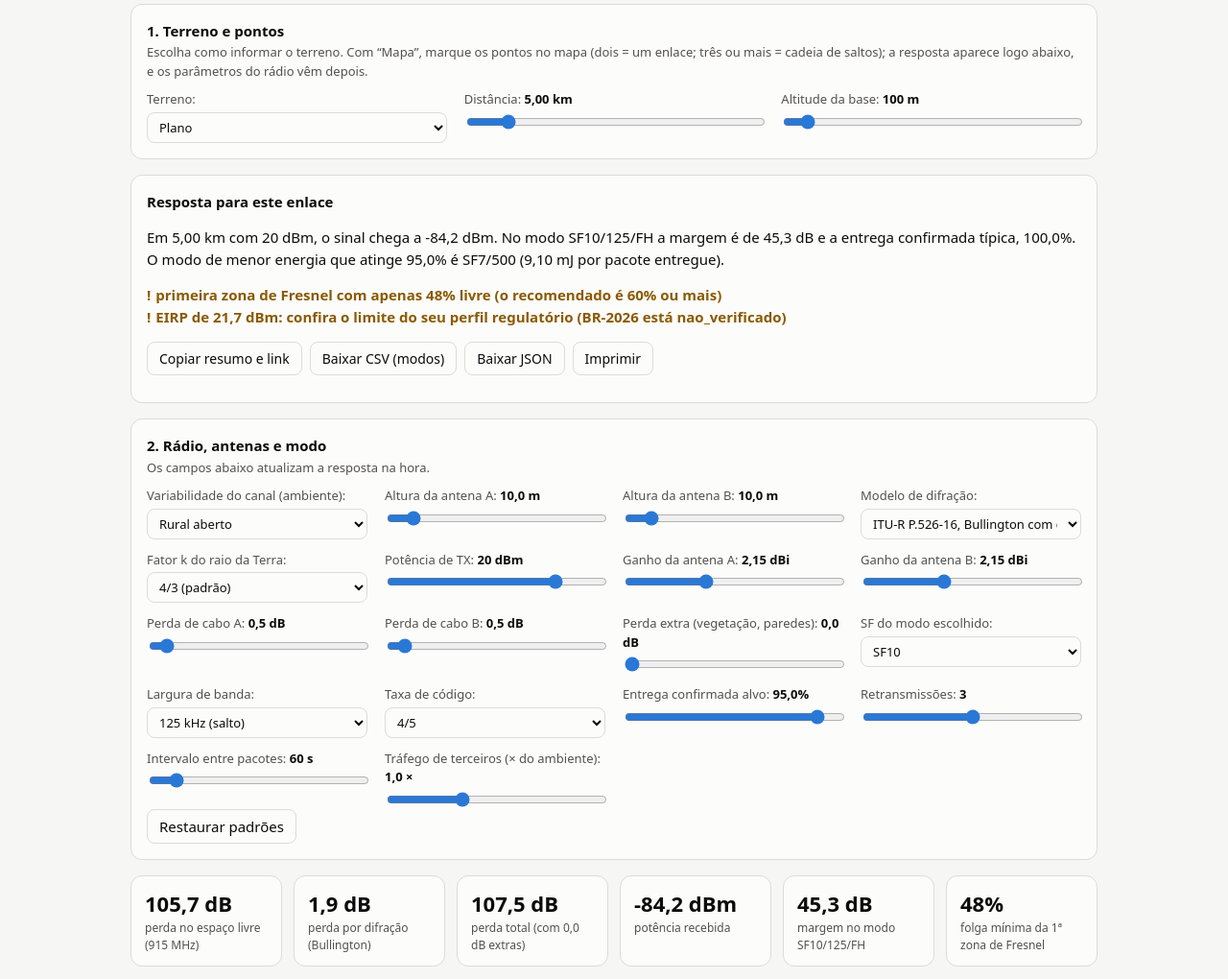
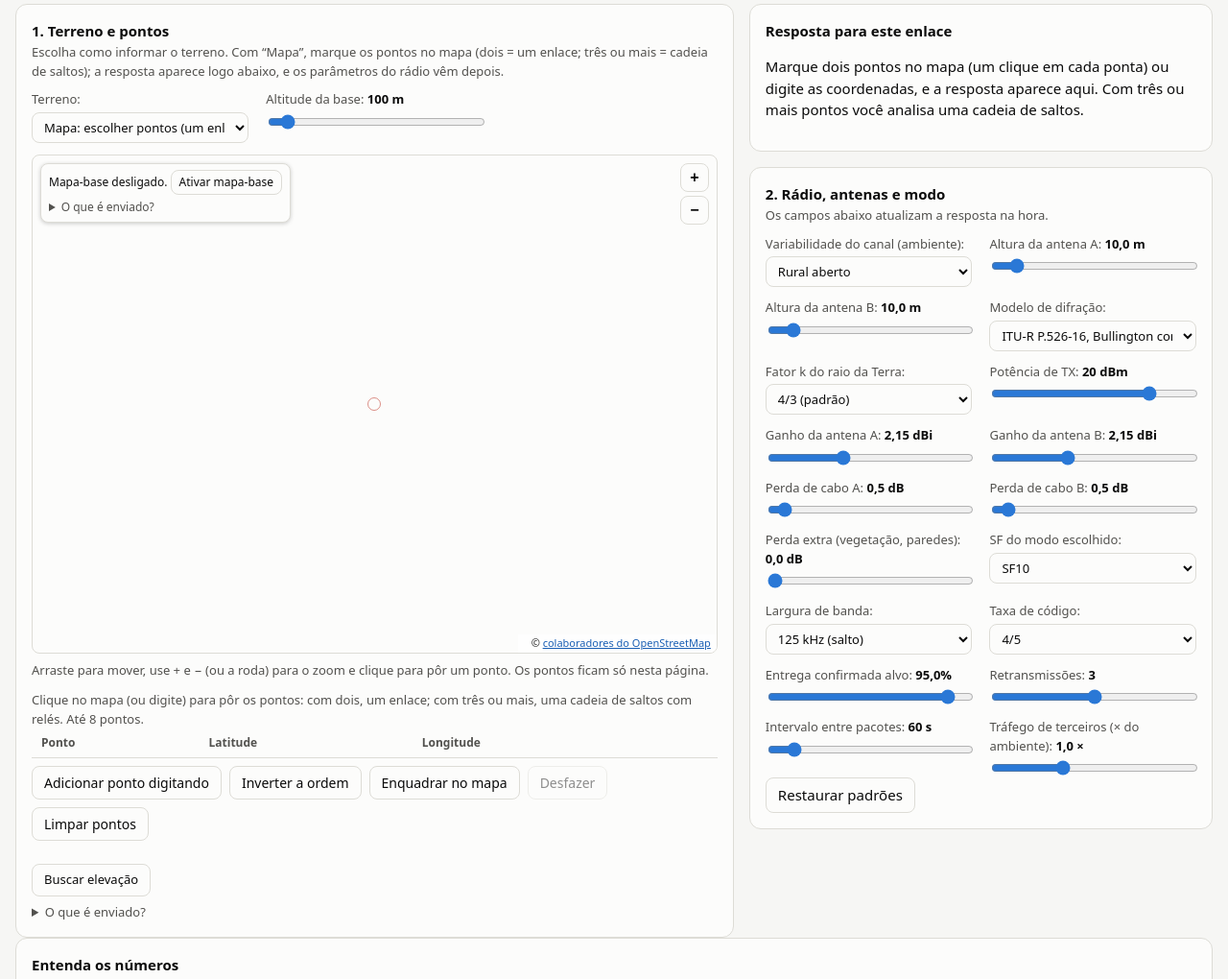
Before and after one commit to isaacmiranda/legua, a plain HTML site: page site/enlace.html in a window 1280 px wide. Shown: the part 333-1353 px from the top of the page at 96% size. Drawn offline with Linux system fonts and the light colour scheme.

Commit message:
Testador de enlaces: mapa à esquerda com o perfil abaixo, painel de resposta e rádio à direita, abre no mapa
Co-Authored-By: Claude Sonnet 5.5 <noreply@anthropic.com>
Claude-Session: https://claude.ai/code/session_01LR1XNHbEAfyAAtEcA8UyNk
Signed-off-by: Isaac Miranda <19537105+isaacmiranda@users.noreply.github.com>

```diff
--- a/site/enlace_pagina.js
+++ b/site/enlace_pagina.js
@@ -6,7 +6,7 @@
   var LE = window.LeguaEnlace.make(DATA.constantes), PR = window.LeguaPropagacao, TE = window.LeguaTerreno, TR = window.LeguaTerrarium;
   var app = document.getElementById("app");
 
-  var st = { terreno: "plano", d: 5.0, base: 100, morro_h: 60, morro_pos: 50, morro_w: 0.8, csv: "", hTx: 10, hRx: 10, k: "1.3333", p: 20, gTx: 2.15, gRx: 2.15, lTx: 0.5, lRx: 0.5,
+  var st = { terreno: "mapa", d: 5.0, base: 100, morro_h: 60, morro_pos: 50, morro_w: 0.8, csv: "", hTx: 10, hRx: 10, k: "1.3333", p: 20, gTx: 2.15, gRx: 2.15, lTx: 0.5, lRx: 0.5,
     extra: 0, latA: "", lonA: "", latB: "", lonB: "", grades: [], tiles: null, tilesMsg: "", consente: false, buscando: false, env: "rural_aberto", modelo: "p526", pontos: [], salto: 0, consenteMapa: false, sf: 10, bw: 125, cr: 1, alvo: 0.95, retries: 3, interval: 60, load: 1 };
   var PADRAO = JSON.parse(JSON.stringify(st));                 // estado inicial, para “Restaurar padrões”
   var CHAVES = ["terreno", "d", "base", "morro_h", "morro_pos", "morro_w", "hTx", "hRx", "k", "p", "gTx", "gRx", "lTx", "lRx", "extra", "env", "modelo", "sf", "bw", "cr", "alvo", "retries", "interval", "load"];
@@ -41,7 +41,7 @@
     function umN(k, ok) { var v = parseFloat(m[k]); if (ok.indexOf(v) >= 0) st[k] = v; }
     um("terreno", ["plano", "morro", "csv", "hgt", "terrarium", "mapa"]); um("env", Object.keys(DATA.constantes.envs)); um("modelo", ["p526", "j"]); um("k", ["1.3333", "1", "0.6667"]);
     umN("sf", [7, 8, 9, 10, 11, 12]); umN("bw", [125, 250, 500]); umN("cr", [1, 2, 3, 4]);
-    if (st.terreno === "csv" || st.terreno === "hgt" || st.terreno === "terrarium" || st.terreno === "mapa") st.terreno = "plano";   // CSV e coordenadas nunca vêm pela URL
+    if (st.terreno === "csv" || st.terreno === "hgt" || st.terreno === "terrarium" || st.terreno === "mapa") st.terreno = "mapa";   // CSV e coordenadas nunca vêm pela URL: abre no mapa, vazio
   }
   function sincroniza() { try { history.replaceState(null, "", "#" + consulta()); } catch (e) { /* ignore */ } }
 
@@ -147,7 +147,7 @@
 
   // ---- formulário
   var host = el("div"), campos = el("div", { class: "form" });
-  var hostRes = el("div"), hostDet = el("div"), camposR = el("div", { class: "form" });   // terreno/mapa, resposta, rádio, detalhes (nesta ordem)
+  var hostRes = el("div"), hostDet = el("div"), hostPerfil = el("div"), camposR = el("div", { class: "form" });   // terreno/mapa, resposta, rádio, detalhes (nesta ordem)
   function fld(rot, ctl, val) { return el("label", { class: "field" }, [el("span", {}, [rot + ": ", val || null]), ctl]); }
   function rng(chave, rot, passo, fmt) {
     var lim = NUM[chave], inp = el("input", { type: "range", min: lim[0], max: lim[1], step: passo, value: st[chave] }), out = el("span", { class: "val", text: fmt(st[chave]) });
@@ -360,7 +360,11 @@
 
   var ultimo = null;
   function desenha() {
-    hostRes.textContent = ""; hostDet.textContent = "";
+    hostRes.textContent = ""; hostDet.textContent = ""; hostPerfil.textContent = "";
+    if (st.terreno === "mapa" && st.pontos.filter(pontoOk).length < 2) {         // ainda sem enlace: convite, não erro
+      hostRes.appendChild(cartao("Resposta para este enlace", [el("p", { text: "Marque dois pontos no mapa (um clique em cada ponta) ou digite as coordenadas, e a resposta aparece aqui. Com três ou mais pontos você analisa uma cadeia de saltos." })]));
+      ultimo = null; sincroniza(); return;
+    }
     var pr = perfilAtual();
     if (pr.erro) { hostRes.appendChild(cartao("Perfil inválido", [el("p", { class: "note", text: pr.erro })], "warn-card")); ultimo = null; sincroniza(); return; }
     var inp = { perfil: pr.perfil, hTx: st.hTx, hRx: st.hRx, k: parseFloat(st.k), p_dbm: st.p, gTx: st.gTx, gRx: st.gRx, lTx: st.lTx, lRx: st.lRx, extra_db: st.extra, env: st.env,
@@ -395,9 +399,10 @@
           aviso.textContent = baixar("legua-enlace.json", "application/json", js) ? "JSON baixado." : "Não foi possível baixar.";
         }),
         btn("Imprimir", function () { window.print(); }), aviso])]);
-    var stats = el("div", { class: "stats" }, [stat(nf(A.perda.espaco_livre_db, 1) + " dB", "perda no espaço livre (915 MHz)"), stat(nf(A.perda.difracao_db, 1) + " dB", "perda por difração (Bullington)"),
-      stat(nf(A.perda.total_db, 1) + " dB", "perda total (com " + nf(A.perda.extra_db, 1) + " dB extras)"), stat(nf(A.rx_dbm, 1) + " dBm", "potência recebida"),
-      stat(nf(e.margem_db, 1) + " dB", "margem no modo " + modoTxt), stat(fr == null ? "–" : nf(100 * fr, 0) + "%", "folga mínima da 1ª zona de Fresnel")]);
+    var stats = el("div", { class: "stats painel" }, [stat(nf(e.margem_db, 1) + " dB", "margem no modo " + modoTxt), stat(nf(A.rx_dbm, 1) + " dBm", "potência recebida"),
+      stat(nf(D, 2) + " km", "distância"), stat(fr == null ? "–" : nf(100 * fr, 0) + "%", "folga mínima da 1ª zona de Fresnel"),
+      stat(nf(A.perda.total_db, 1) + " dB", "perda total (com " + nf(A.perda.extra_db, 1) + " dB extras)"), stat(nf(A.perda.difracao_db, 1) + " dB", "perda por difração (P.526)")]);
+    resposta.insertBefore(stats, resposta.querySelector(".controls"));
     var grafico = cartao("Perfil do enlace", []); desenhaPerfil(grafico, A);
     var linhasModos = A.modos.slice().sort(function (a, b) { return b.margem_db - a.margem_db; }).map(function (m) {
       return [nomeModo(m), nf(m.toa_dados_ms, 0) + " ms", nf(m.margem_db, 1) + " dB", pct(m.confirmado), mj(m.energia_mj_entregue), { pill: m.atinge ? "ok" : "bad", text: m.atinge ? "atinge" : "não atinge" }];
@@ -408,15 +413,20 @@
     var mapa = (st.terreno === "terrarium" || st.terreno === "mapa") && st.tiles ? cartaoMapa() : null;
     var rota = st.terreno === "mapa" && st.pontos.length > 2 ? cartaoRota(inp) : null;
     [resposta, rota].forEach(function (n) { if (n) hostRes.appendChild(n); });
-    [stats, grafico, mapa, tab, cont].forEach(function (n) { if (n) hostDet.appendChild(n); });
+    if (grafico) hostPerfil.appendChild(grafico);
+    [mapa, tab, cont].forEach(function (n) { if (n) hostDet.appendChild(n); });
     sincroniza();
   }
 
   // o tema é tratado por nav.js, comum às três páginas
   deConsulta((location.hash || "").slice(1));
-  app.appendChild(cartao("1. Terreno e pontos", [el("p", { class: "note", text: "Escolha como informar o terreno. Com “Mapa”, marque os pontos no mapa (dois = um enlace; três ou mais = cadeia de saltos); a resposta aparece logo abaixo, e os parâmetros do rádio vêm depois." }), campos], null));
-  app.appendChild(hostRes);
-  app.appendChild(cartao("2. Rádio, antenas e modo", [el("p", { class: "note", text: "Os campos abaixo atualizam a resposta na hora." }), camposR, (function () { var b = el("button", { type: "button", class: "btn sem-impressao", id: "restaura", text: "Restaurar padrões", title: "Volta todos os campos ao estado inicial (o mapa e a elevação baixada são descartados)" }); b.addEventListener("click", function () { Object.keys(PADRAO).forEach(function (k) { st[k] = JSON.parse(JSON.stringify(PADRAO[k])); }); monta(); agenda(); }); return b; })()], null));
+  /* Layout: mapa e perfil na coluna larga; resposta e rádio no painel ao lado (tela larga). Em tela estreita, uma coluna na
+   * ordem mapa, resposta, perfil, rádio. Os detalhes vêm embaixo, em largura total. */
+  var cTerreno = cartao("1. Terreno e pontos", [el("p", { class: "note", text: "Escolha como informar o terreno. Com “Mapa”, marque os pontos no mapa (dois = um enlace; três ou mais = cadeia de saltos); a resposta aparece logo abaixo, e os parâmetros do rádio vêm depois." }), campos], "c-terreno");
+  var cRadio = cartao("2. Rádio, antenas e modo", [el("p", { class: "note", text: "Os campos abaixo atualizam a resposta na hora." }), camposR, (function () { var b = el("button", { type: "button", class: "btn sem-impressao", id: "restaura", text: "Restaurar padrões", title: "Volta todos os campos ao estado inicial (o mapa e a elevação baixada são descartados)" }); b.addEventListener("click", function () { Object.keys(PADRAO).forEach(function (k) { st[k] = JSON.parse(JSON.stringify(PADRAO[k])); }); monta(); agenda(); }); return b; })()], "c-radio");
+  hostRes.classList.add("c-resposta"); hostPerfil.classList.add("c-perfil");
+  var layout = el("div", { class: "layout-enlace" }, [el("div", { class: "col-a" }, [cTerreno, hostPerfil]), el("div", { class: "col-b" }, [hostRes, cRadio])]);
+  app.appendChild(layout);
   app.appendChild(hostDet);
   app.appendChild(el("section", { class: "card" }, [el("h2", { text: "Entenda os números" }),
     el("dl", { class: "gloss" }, [
--- a/site/style.css
+++ b/site/style.css
@@ -192,3 +192,19 @@ a.tab[aria-current="page"] { color: var(--text); border-bottom-color: var(--acce
 .passo .btn { text-decoration: none; color: var(--text); }
 @media (max-width: 560px) { .gnav { position: static; } .gnav-secoes { order: 3; flex-basis: 100%; } }
 @media print { #gnav, .passo { display: none !important; } }
+
+/* testador de enlaces: mapa e perfil à esquerda, resposta e rádio no painel à direita (tela larga) */
+.layout-enlace { display: grid; gap: 16px; grid-template-columns: minmax(0, 1fr); align-items: start; }
+.layout-enlace .col-a, .layout-enlace .col-b { display: contents; }
+.layout-enlace .c-terreno { order: 1; } .layout-enlace .c-resposta { order: 2; } .layout-enlace .c-perfil { order: 3; } .layout-enlace .c-radio { order: 4; }
+.layout-enlace > * > .card, .layout-enlace .c-resposta > .card, .layout-enlace .c-perfil > .card { margin-bottom: 0; }
+.stats.painel { grid-template-columns: repeat(auto-fit, minmax(130px, 1fr)); }
+.stats.painel .stat:nth-child(1) .v, .stats.painel .stat:nth-child(2) .v { font-size: 28px; }
+@media (min-width: 1100px) {
+  .wrap:has(.layout-enlace) { max-width: 1320px; }
+  .layout-enlace { grid-template-columns: minmax(0, 1.55fr) minmax(340px, 1fr); }
+  .layout-enlace .col-a, .layout-enlace .col-b { display: flex; flex-direction: column; gap: 16px; min-width: 0; }
+  .layout-enlace .c-terreno, .layout-enlace .c-resposta, .layout-enlace .c-perfil, .layout-enlace .c-radio { order: 0; }
+}
+.layout-enlace .c-resposta, .layout-enlace .c-perfil { display: flex; flex-direction: column; gap: 16px; min-width: 0; }
+.layout-enlace .c-resposta:empty, .layout-enlace .c-perfil:empty { display: none; }
```
Also changed, not shown: 2 other files.
